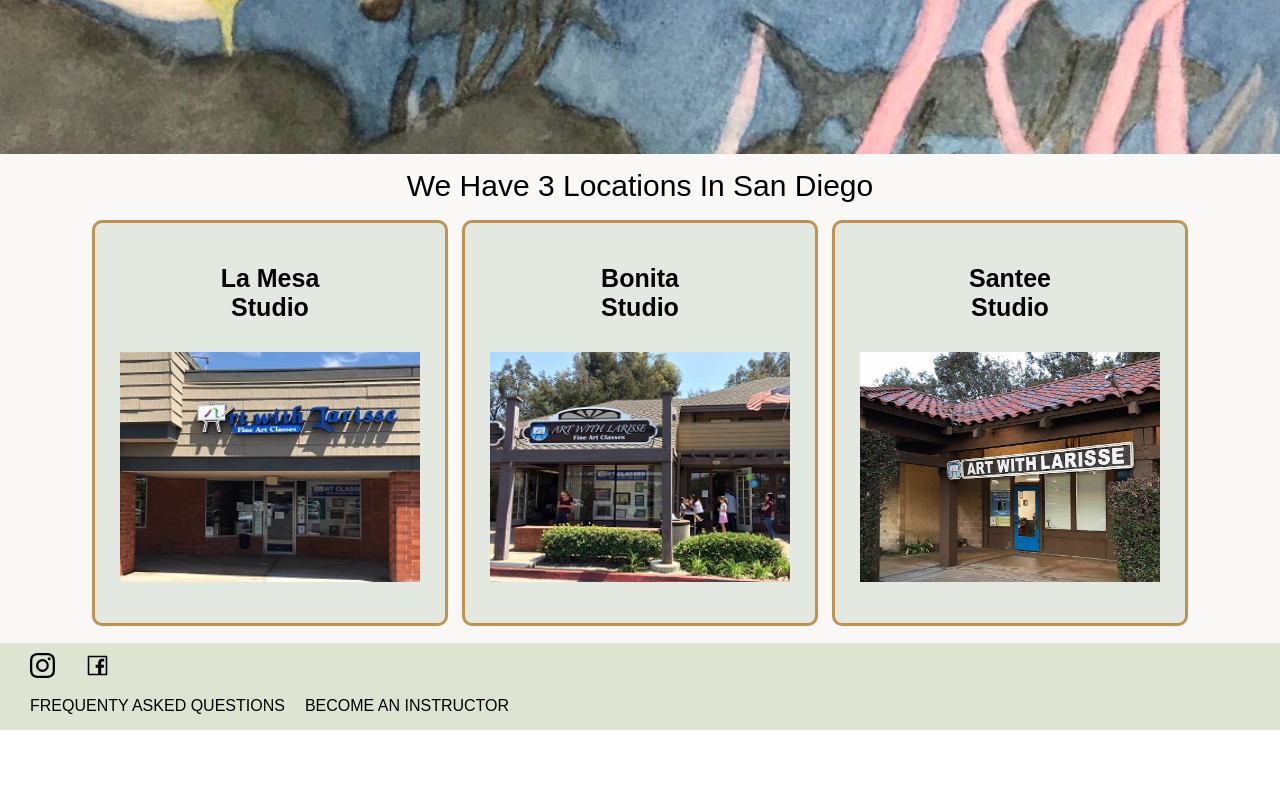
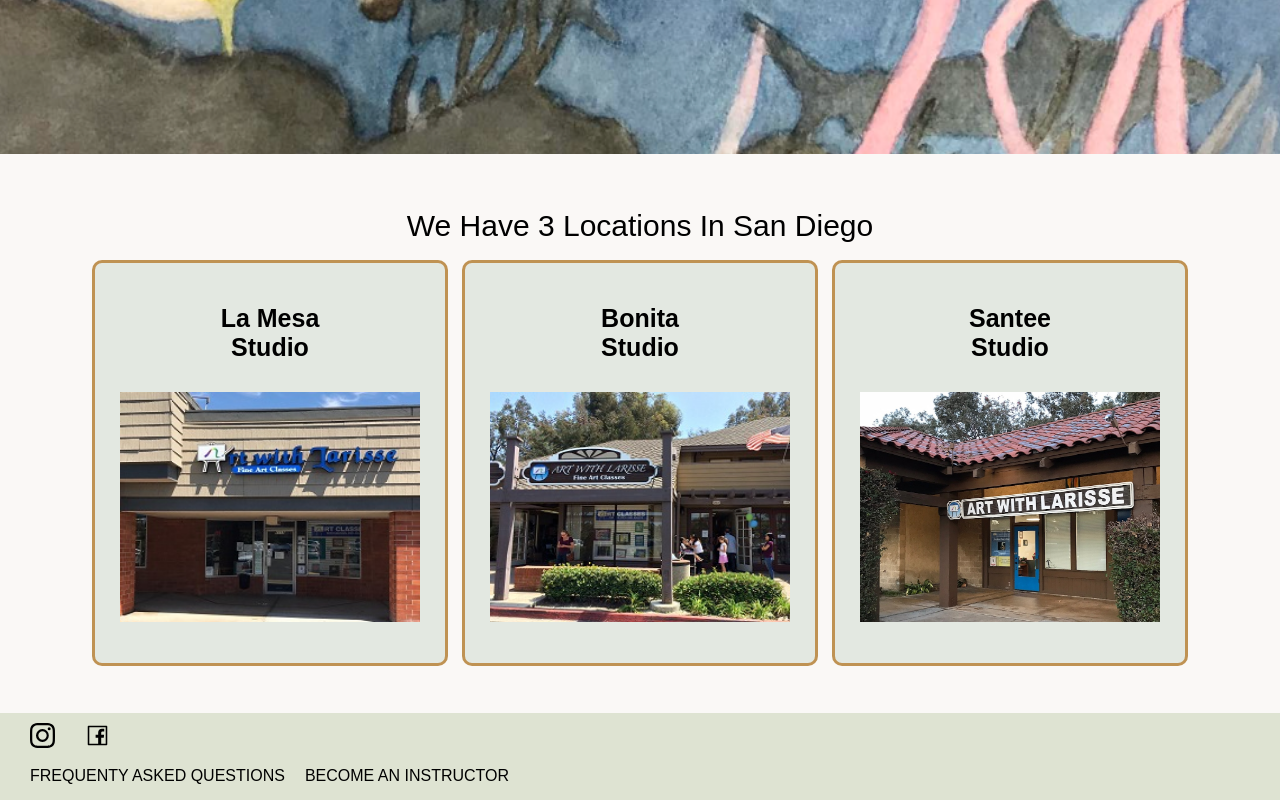
Before and after one commit to huaac/artwebsiteproj, a React (Create React App) app in the folder artwebsite/: page / in a window 1280 px wide. Shown: the part 475-1275 px from the top of the page. Before the commit the page ends 1205 px from the top, so only its background shows below. Built offline with nearby package versions, Linux system fonts and the light colour scheme.

Commit message:
adjusted padding

```diff
--- a/artwebsite/src/LocationCards.css
+++ b/artwebsite/src/LocationCards.css
@@ -2,6 +2,8 @@
   display: flex;
   flex-direction: column;
   align-items: center;
+  padding-top: 40px;
+  padding-bottom: 30px;
 }
 .locations-title p{
   font-weight: 250;
--- a/artwebsite/src/LocationCards.js
+++ b/artwebsite/src/LocationCards.js
@@ -6,7 +6,7 @@
 
 const LocationCards = () => {
   return (
-    <div id="projects"className="locations-section">
+    <div className="locations-section">
       <div className="locations-title">
         <p>We Have 3 Locations In San Diego</p>
       </div>
```
